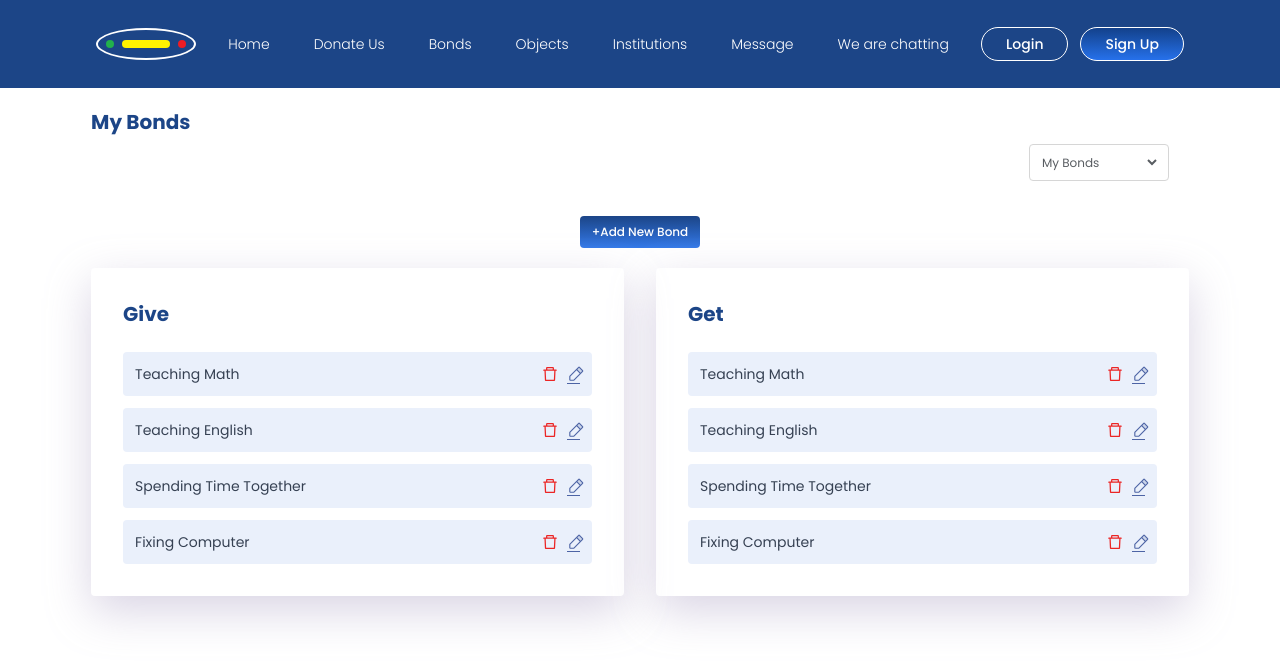
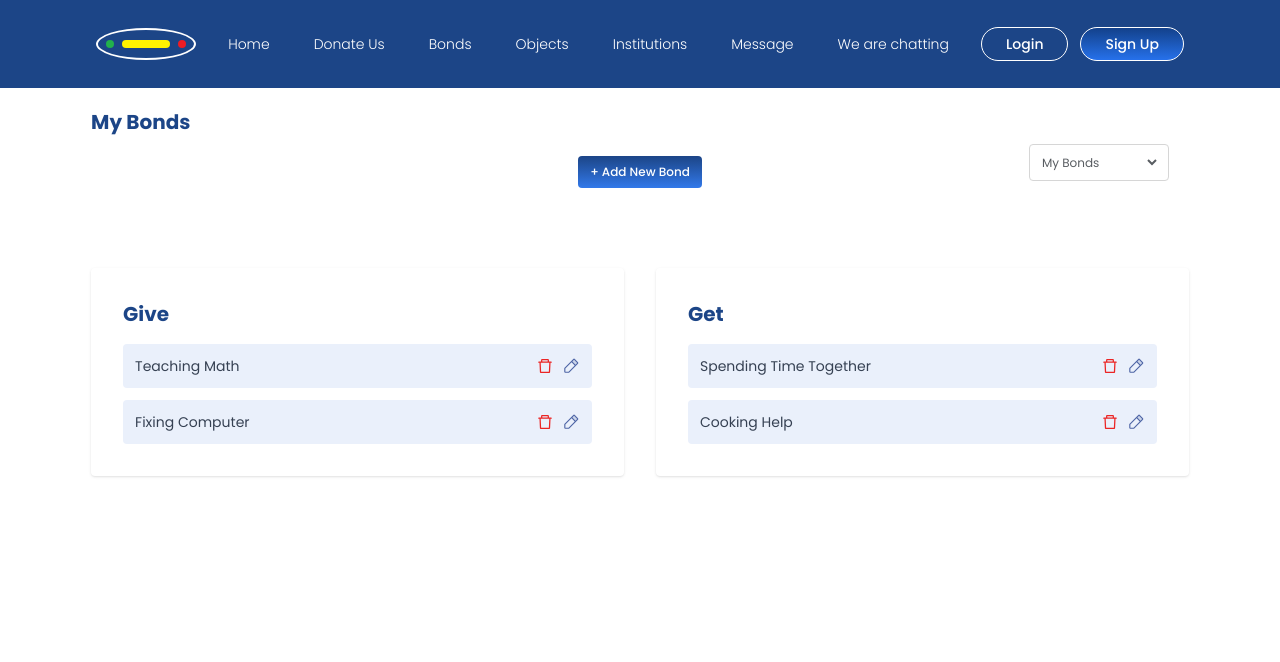
Before and after one commit to nurulla-hasan/emilioro-website, a Next.js app: page /bonds/myBondPage in a window 1280 px wide. Shown: the top 662 px of the page. Built offline with nearby package versions, Linux system fonts and the light colour scheme.

Commit message:
add bond by client requrement

```diff
--- a/src/components/body/bonds/modal/AddBondModal.jsx
+++ b/src/components/body/bonds/modal/AddBondModal.jsx
@@ -1,55 +1,15 @@
-"use client"
+"use client";
+import { motion } from "framer-motion";
+import { useEffect, useState } from "react";
 
-import { motion } from "framer-motion"
-import { useState, useEffect } from "react"
-
-const AddBondModal = ({ isOpen, onClose, onSubmit, register, tags, setTags, removeTag }) => {
-  const [canSubmit, setCanSubmit] = useState(false)
-  const [bondType, setBondType] = useState("give") // "give" or "get"
+const AddBondModal = ({ isOpen, onClose, onSubmit, register, tags, removeTag, handleAddTag }) => {
+  const [canSubmit, setCanSubmit] = useState(false);
 
   useEffect(() => {
-    setCanSubmit(tags.length > 0)
-  }, [tags])
+    setCanSubmit(tags.length > 0);
+  }, [tags]);
 
-  if (!isOpen) return null
-
-  const handleSubmit = (e) => {
-    e.preventDefault()
-
-    const offerInput = document.querySelector("input[name='offer']")
-    const wantInput = document.querySelector("input[name='want']")
-    const input = document.querySelector("input[placeholder='Type here']")
-    const inputValue = input.value.trim()
-
-    if (inputValue && !tags.includes(inputValue)) {
-      const newTags = [...tags, inputValue]
-      setTags(newTags)
-      input.value = ""
-      onSubmit({
-        offer: offerInput?.value || "",
-        want: wantInput?.value || "",
-        tags: newTags,
-        type: bondType,
-      })
-    } else if (canSubmit) {
-      onSubmit({
-        offer: offerInput?.value || "",
-        want: wantInput?.value || "",
-        tags,
-        type: bondType,
-      })
-    }
-  }
-
-  const handleAddTag = () => {
-    const input = document.querySelector("input[placeholder='Type here']")
-    const tagValue = input.value.trim()
-
-    if (tagValue && !tags.includes(tagValue)) {
-      setTags([...tags, tagValue])
-      input.value = ""
-    }
-  }
+  if (!isOpen) return null;
 
   return (
     <motion.div
@@ -69,99 +29,68 @@ const AddBondModal = ({ isOpen, onClose, onSubmit, register, tags, setTags, remo
         <div className="flex justify-between items-center mb-4">
           <h2 className="text-xs font-semibold text-gray-700">Create new Bond</h2>
           <button onClick={onClose} className="cursor-pointer">
-            <img className="w-5" src="/x.svg" alt="" />
+            <img className="w-5" src="/x.svg" alt="Close" />
           </button>
         </div>
 
-        <form onSubmit={handleSubmit}>
-          {/* Bond Type Selector */}
-          <div className="flex items-center gap-4 mb-4">
-            <label className="text-xs font-semibold text-gray-700">Bond Type:</label>
-            <div className="flex gap-2">
-              <label className="flex items-center text-[10px] gap-1">
-                <input
-                  type="radio"
-                  name="bondType"
-                  value="give"
-                  checked={bondType === "give"}
-                  onChange={() => setBondType("give")}
-                  className="accent-blue-600"
-                />
-                Give
-              </label>
-              <label className="flex items-center text-[10px] gap-1">
-                <input
-                  type="radio"
-                  name="bondType"
-                  value="get"
-                  checked={bondType === "get"}
-                  onChange={() => setBondType("get")}
-                  className="accent-blue-600"
-                />
-                Get
-              </label>
-            </div>
-          </div>
-
+        <form onSubmit={onSubmit}>
+          {/* Offer input */}
           <h2 className="text-xs font-semibold text-gray-700 mb-2">What do you offer</h2>
           <input
-            {...register("offer", { required: false })}
-            name="offer"
+            {...register("offer")}
             placeholder="Type here"
-            className="w-full p-2 border border-gray-300 rounded-sm mb-3 text-[10px] outline-none focus:ring-0"
+            className="w-full p-2 border border-gray-300 rounded-sm mb-3 text-[10px] outline-none"
           />
 
+          {/* Want input */}
           <h2 className="text-xs font-semibold text-gray-700 mb-2">What do you want</h2>
           <input
-            {...register("want", { required: false })}
-            name="want"
+            {...register("want")}
             placeholder="Type here"
-            className="w-full p-2 border border-gray-300 rounded-sm mb-3 text-[10px] outline-none focus:ring-0"
+            className="w-full p-2 border border-gray-300 rounded-sm mb-3 text-[10px] outline-none"
           />
 
-          {/* Display Tags */}
+          {/* Tag input */}
+          <div className="mb-2">
+            <h2 className="text-xs font-semibold text-gray-700 ">Add a tag</h2>
+            <span className="text-[8px]">(for better matching)</span>
+          </div>
+          <input
+            name="tag"
+            placeholder="Enter a tag"
+            className="w-full p-2 border border-gray-300 rounded-sm mb-3 text-[10px] outline-none"
+          />
+
+          {/* Display tags */}
           <div className="flex flex-col gap-2 mb-3">
             {tags.map((tag, index) => (
-              <div
-                key={index}
-                className="border border-gray-300 w-full px-2 py-1 rounded-sm text-[10px] flex items-center justify-between"
-              >
+              <div key={index} className="border px-2 py-1 rounded-sm text-[10px] flex justify-between items-center">
                 {tag}
-                <button
-                  type="button"
-                  className="ml-1 text-red-500 border w-4 h-0 flex items-center justify-center cursor-pointer"
-                  onClick={() => removeTag(tag)}
-                >
-                  ×
-                </button>
+                <button type="button" onClick={() => removeTag(tag)} className="text-red-500">×</button>
               </div>
             ))}
           </div>
 
-          {/* Add More Button */}
-          <button
-            type="button"
-            onClick={handleAddTag}
-            className="border cursor-pointer w-full border-gray-300 text-gray-500 px-3 py-1 rounded-sm text-[10px] mb-3 outline-none focus:ring-0"
-          >
+          {/* Add more tag */}
+          <button type="button" onClick={handleAddTag} className="w-full border border-gray-300 text-gray-500 px-3 py-1 rounded-sm text-[10px] mb-3">
             + Add more
           </button>
 
-          {/* Submit Button */}
+          {/* Submit */}
           <button
             type="submit"
             disabled={!canSubmit}
-            className={`w-full cursor-pointer ${canSubmit
-                ? "bg-gradient-to-b from-[#164083] to-[#1f5fc8] text-white"
-                : "bg-gray-300 text-gray-500"
-              } p-2 rounded-sm text-[10px] outline-none focus:ring-0`}
+            className={`w-full p-2 rounded-sm text-[10px] ${canSubmit
+              ? "bg-gradient-to-b from-[#164083] to-[#1f5fc8] text-white"
+              : "bg-gray-300 text-gray-500"
+              }`}
           >
             Submit
           </button>
         </form>
       </motion.div>
     </motion.div>
-  )
-}
+  );
+};
 
-export default AddBondModal
+export default AddBondModal;
--- a/src/components/body/bonds/myBond/MyBond.jsx
+++ b/src/components/body/bonds/myBond/MyBond.jsx
@@ -6,38 +6,81 @@ import EditBondModal from "@/components/body/bonds/modal/EditBondModal";
 import DeleteBondModal from "@/components/body/bonds/modal/DeleteBondModal";
 import { useState } from "react";
 import { PiPencilSimpleDuotone } from "react-icons/pi";
-import Image from "next/image";
 import { AiOutlineDelete } from "react-icons/ai";
-import { BiEditAlt } from "react-icons/bi";
+
+const initialBonds = [
+  { id: "1", title: "Teaching Math", type: "give", tags: ["math", "tutor"] },
+  { id: "2", title: "Spending Time Together", type: "get", tags: ["friendship"] },
+  { id: "3", title: "Fixing Computer", type: "give", tags: ["tech"] },
+  { id: "4", title: "Cooking Help", type: "get", tags: ["cooking"] },
+];
 
 const MyBond = () => {
-    // modal state
+  const [bonds, setBonds] = useState(initialBonds);
+  const [tags, setTags] = useState([]);
+  const [currentBond, setCurrentBond] = useState(null);
+
   const [isModalOpen, setIsModalOpen] = useState(false);
   const [isEditModalOpen, setIsEditModalOpen] = useState(false);
   const [isDeleteModalOpen, setIsDeleteModalOpen] = useState(false);
-    const [currentBond, setCurrentBond] = useState(null);
 
   const { register, handleSubmit, reset } = useForm();
-    const [tags, setTags] = useState([]);
 
   const removeTag = (tagToRemove) => {
     setTags(tags.filter((tag) => tag !== tagToRemove));
   };
 
+  const handleAddTag = () => {
+    const tagInput = document.querySelector("input[name='tag']");
+    const tagValue = tagInput?.value.trim();
+    if (tagValue && !tags.includes(tagValue)) {
+      setTags([...tags, tagValue]);
+      tagInput.value = "";
+    }
+  };
+
+  const inferBondType = (offer, want) => {
+    const isOfferEmpty = !offer.trim();
+    const isWantEmpty = !want.trim();
+    const wantLower = want.toLowerCase();
+
+    if (!isOfferEmpty && !isWantEmpty) return "mutual_exchange";
+    if (!isOfferEmpty && isWantEmpty) return "giving";
+    if (!isOfferEmpty && wantLower.includes("surprise")) return "giving_surprise";
+    if (isOfferEmpty && !isWantEmpty) return "receiving";
+    if (isOfferEmpty && wantLower.includes("surprise")) return "awaiting_surprise";
+    return "undefined";
+  };
+
   const onSubmit = (data) => {
-        console.log({ ...data, tags });
+    if (!tags.length) return;
+
+    const bondType = inferBondType(data.offer || "", data.want || "");
+
+    const newBond = {
+      id: Date.now().toString(),
+      title: data.offer || data.want,
+      tags,
+      type: bondType.includes("give") || bondType.includes("giving") ? "give" : "get",
+    };
+
+    setBonds((prev) => [...prev, newBond]);
     reset();
     setTags([]);
     setIsModalOpen(false);
   };
 
   const handleDeleteConfirm = () => {
-        console.log("Bond deleted: ", currentBond);
+    setBonds((prev) => prev.filter((bond) => bond.id !== currentBond.id));
     setIsDeleteModalOpen(false);
   };
 
-    const handleEditConfirm = (newTitle) => {
-        console.log("Bond edited: ", newTitle);
+  const handleEditConfirm = (updatedTitle) => {
+    setBonds((prev) =>
+      prev.map((bond) =>
+        bond.id === currentBond.id ? { ...bond, title: updatedTitle } : bond
+      )
+    );
     setIsEditModalOpen(false);
   };
 
@@ -51,17 +94,12 @@ const MyBond = () => {
     setIsEditModalOpen(true);
   };
 
-    const bonds = [
-        { id: "1", title: "Teaching Math" },
-        { id: "2", title: "Teaching English" },
-        { id: "3", title: "Spending Time Together" },
-        { id: "4", title: "Fixing Computer" },
-    ];
+  const giveBonds = bonds.filter((bond) => bond.type === "give");
+  const getBonds = bonds.filter((bond) => bond.type === "get");
 
   return (
     <div>
       <h1 className="text-xl text-[#1C4587] font-bold mb-4">My Bonds</h1>
-            <div className="w-full my-20">
 
       <div className="my-5 text-center">
         <motion.button
@@ -70,83 +108,59 @@ const MyBond = () => {
           onClick={() => setIsModalOpen(true)}
           className="cursor-pointer bg-gradient-to-b from-[#1C4587] to-[#3279EA] text-white px-3 py-2 rounded-sm font-medium text-xs"
         >
-                        +Add New Bond
+          + Add New Bond
         </motion.button>
       </div>
 
-                <div className="flex flex-col lg:flex-row items-center gap-8">
-                    {/* Section: Give */}
-                    <div className="w-full shadow-[0px_15px_45px_0px_#CFC9DDCC] rounded-sm p-8">
-                        <div className="flex justify-between items-center">
-                            <h1 className="text-xl text-[#1C4587] font-bold">Give</h1>
-                        </div>
-
-                        <div className="flex flex-col gap-3 mt-6">
-                            {bonds.map((bond) => (
-                                <div key={bond.id} className="flex items-center justify-between p-3 bg-[#EAF0FB] rounded-sm">
+      <div className="flex flex-col lg:flex-row items-start gap-8 my-20">
+        {/* Give Bonds */}
+        <div className="w-full shadow rounded-sm p-8">
+          <h1 className="text-xl text-[#1C4587] font-bold mb-4">Give</h1>
+          <div className="flex flex-col gap-3">
+            {giveBonds.map((bond) => (
+              <div key={bond.id} className="flex justify-between items-center bg-[#EAF0FB] p-3 rounded-sm">
                 <h3 className="text-sm text-gray-700">{bond.title}</h3>
                 <div className="flex gap-2">
-
-                                        <span
-                                            onClick={() => onDeleteBond(bond)}
-                                            className="cursor-pointer">
-                                            <AiOutlineDelete size={18} color="#eb2525" />
-                                        </span>
-
-                                        <span
-                                            onClick={() => onEditBond(bond)}
-                                            className="cursor-pointer w-[13px] border-b border-[#4d64a5]"
-                                        >
-                                            <PiPencilSimpleDuotone size={18} color="#4d64a5" />
-                                        </span>
+                  <AiOutlineDelete size={18} color="#eb2525" className="cursor-pointer" onClick={() => onDeleteBond(bond)} />
+                  <PiPencilSimpleDuotone size={18} color="#4d64a5" className="cursor-pointer" onClick={() => onEditBond(bond)} />
                 </div>
               </div>
             ))}
           </div>
         </div>
 
-                    {/* Section: Get */}
-                    <div className="w-full shadow-[0px_15px_45px_0px_#CFC9DDCC] rounded-sm p-8">
-                        <div className="flex justify-between items-center">
-                            <h1 className="text-xl text-[#1C4587] font-bold">Get</h1>
-                        </div>
-
-                        <div className="flex flex-col gap-3 mt-6">
-                            {bonds.map((bond) => (
-                                <div key={bond.id} className="flex items-center justify-between p-3 bg-[#EAF0FB] rounded-sm">
+        {/* Get Bonds */}
+        <div className="w-full shadow rounded-sm p-8">
+          <h1 className="text-xl text-[#1C4587] font-bold mb-4">Get</h1>
+          <div className="flex flex-col gap-3">
+            {getBonds.map((bond) => (
+              <div key={bond.id} className="flex justify-between items-center bg-[#EAF0FB] p-3 rounded-sm">
                 <h3 className="text-sm text-gray-700">{bond.title}</h3>
                 <div className="flex gap-2">
-                                        <span
-                                            onClick={() => onDeleteBond(bond)}
-                                            className="cursor-pointer">
-                                            <AiOutlineDelete size={18} color="#eb2525" />
-                                        </span>
-                                        <span
-                                            onClick={() => onEditBond(bond)}
-                                            className="cursor-pointer w-[13px] border-b border-[#4d64a5]"
-                                        >
-                                            <PiPencilSimpleDuotone size={18} color="#4d64a5" />
-                                        </span>
+                  <AiOutlineDelete size={18} color="#eb2525" className="cursor-pointer" onClick={() => onDeleteBond(bond)} />
+                  <PiPencilSimpleDuotone size={18} color="#4d64a5" className="cursor-pointer" onClick={() => onEditBond(bond)} />
                 </div>
               </div>
             ))}
           </div>
         </div>
       </div>
-            </div>
 
-            {/* Modal for Add Bond */}
+      {/* Modals */}
       <AddBondModal
         isOpen={isModalOpen}
-                onClose={() => setIsModalOpen(false)}
+        onClose={() => {
+          setIsModalOpen(false);
+          reset();
+          setTags([]);
+        }}
         onSubmit={handleSubmit(onSubmit)}
         register={register}
         tags={tags}
-                setTags={setTags}
         removeTag={removeTag}
+        handleAddTag={handleAddTag}
       />
 
-            {/* Modal for Edit Bond */}
       <EditBondModal
         isOpen={isEditModalOpen}
         onClose={() => setIsEditModalOpen(false)}
@@ -154,7 +168,6 @@ const MyBond = () => {
         handleEditConfirm={handleEditConfirm}
       />
 
-            {/* Modal for Delete Bond */}
       <DeleteBondModal
         isOpen={isDeleteModalOpen}
         onClose={() => setIsDeleteModalOpen(false)}
```
Lines whose indentation alone changed are shown as unchanged.
